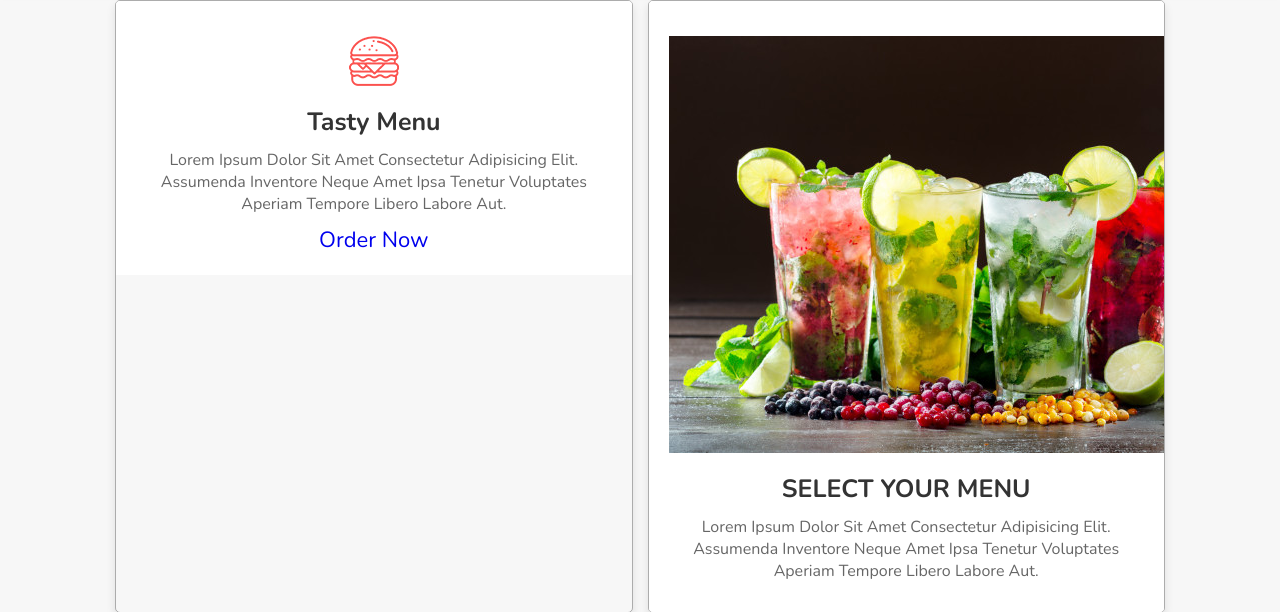
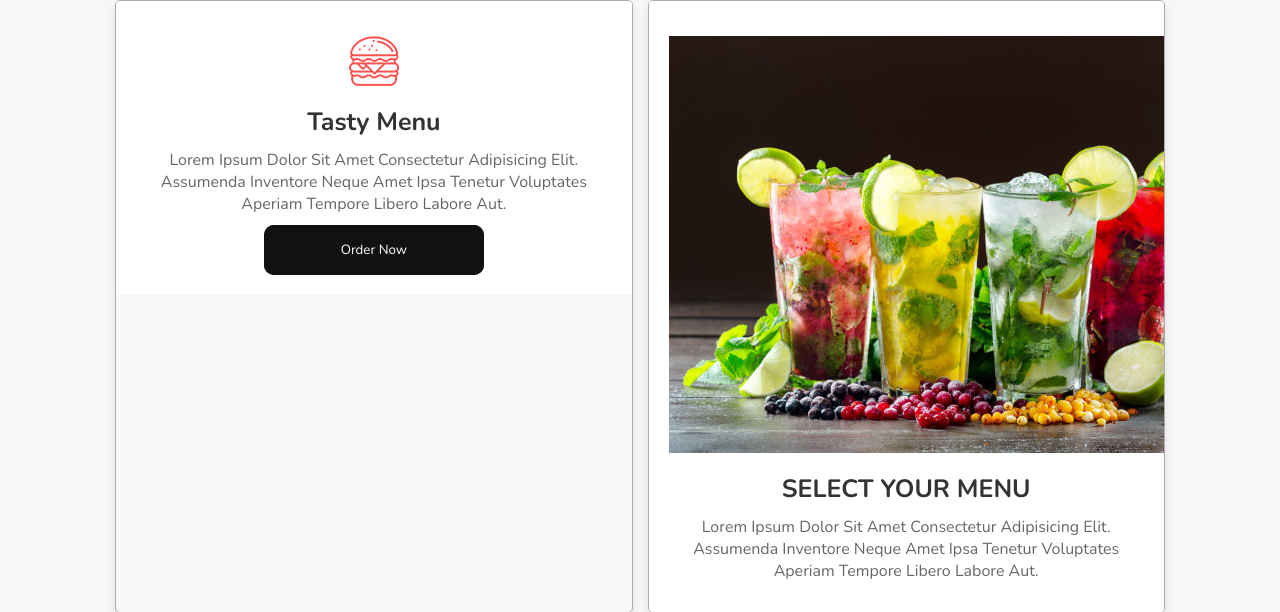
Before and after one commit to rahulanandapatil/gitintro, a Django app: page /shop/about/ in a window 1280 px wide. Shown: the part 87-699 px from the top of the page. Run offline with Django 4.2, Linux system fonts and the light colour scheme.

Commit message:
secondcommit

```diff
--- a/foodproject/foodapp/templates/foodapp/about.html
+++ b/foodproject/foodapp/templates/foodapp/about.html
@@ -1,5 +1,6 @@
 <!DOCTYPE html>
 <html lang="en">
+
 <head>
   <meta charset="UTF-8">
   <meta name="viewport" content="width=device-width, initial-scale=1.0">
@@ -15,56 +16,58 @@
 <style>
   @import url('https://fonts.googleapis.com/css2?family=Nunito:wght@200;300;400;600;700&display=swap');
 
-:root{
-  --red:#ff3838;
+  :root {
+    --red: #ff3838;
   }
 
-*{
+  * {
     font-family: 'Nunito', sans-serif;
-  margin:0; padding:0;
+    margin: 0;
+    padding: 0;
     box-sizing: border-box;
-  outline: none; border:none;
+    outline: none;
+    border: none;
     text-decoration: none;
     text-transform: capitalize;
-  transition:all .2s linear;
+    transition: all .2s linear;
   }
 
-*::selection{
-  background:var(--red);
-  color:#fff;
+  *::selection {
+    background: var(--red);
+    color: #fff;
   }
 
-html{
+  html {
     font-size: 62.5%;
     overflow-x: hidden;
     scroll-behavior: smooth;
     scroll-padding-top: 6rem;
   }
 
-body{
-  background:#f7f7f7;
+  body {
+    background: #f7f7f7;
   }
 
-section{
-  padding:2rem 9%;
+  section {
+    padding: 2rem 9%;
   }
 
-.heading{
+  .heading {
     text-align: center;
     font-size: 3.5rem;
-  padding:1rem;
-  color:#666;
+    padding: 1rem;
+    color: #666;
   }
 
-.heading span{
-  color:var(--red);
+  .heading span {
+    color: var(--red);
   }
 
-.btn{
+  .btn {
     display: inline-block;
-  padding:.8rem 3rem;
-  border:.2rem solid var(--red);
-  color:var(--red);
+    padding: .8rem 3rem;
+    border: .2rem solid var(--red);
+    color: var(--red);
     cursor: pointer;
     font-size: 1.7rem;
     border-radius: .5rem;
@@ -74,193 +77,263 @@ section{
     margin-top: 1rem;
   }
 
-.btn::before{
+  .btn::before {
     content: '';
     position: absolute;
-  top:0; right: 0;
-  width:0%;
-  height:100%;
-  background:var(--red);
+    top: 0;
+    right: 0;
+    width: 0%;
+    height: 100%;
+    background: var(--red);
     transition: .3s linear;
     z-index: -1;
   }
 
-.btn:hover::before{
-  width:100%;
+  .btn:hover::before {
+    width: 100%;
     left: 0;
   }
 
-.btn:hover{
-  color:#fff;
+  .btn:hover {
+    color: #fff;
   }
 
-header{
+  header {
     position: fixed;
-  top:0; left: 0; right:0;
+    top: 0;
+    left: 0;
+    right: 0;
     z-index: 1000;
     display: flex;
     align-items: center;
     justify-content: space-between;
-  background:#fff;
-  padding:2rem 9%;
-  box-shadow: 0 .5rem 1rem rgba(0,0,0,.1);
+    background: #fff;
+    padding: 2rem 9%;
+    box-shadow: 0 .5rem 1rem rgba(0, 0, 0, .1);
   }
 
-header .logo{
+  header .logo {
     font-size: 2.5rem;
     font-weight: bolder;
-  color:#666;
+    color: #666;
   }
 
-header .logo i{
+  header .logo i {
     padding-right: .5rem;
-  color:var(--red);
+    color: var(--red);
   }
 
-header .navbar a{
+  header .navbar a {
     font-size: 2rem;
     margin-left: 2rem;
-  color:#666;
+    color: #666;
   }
 
-header .navbar a:hover{
-  color:var(--red);
+  header .navbar a:hover {
+    color: var(--red);
   }
 
-#menu-bar{
+  #menu-bar {
     font-size: 3rem;
     cursor: pointer;
-  color:#666;
-  border:.1rem solid #666;
+    color: #666;
+    border: .1rem solid #666;
     border-radius: .3rem;
-  padding:.5rem 1.5rem;
+    padding: .5rem 1.5rem;
     display: none;
   }
-.home{
+
+  .home {
     display: flex;
     flex-wrap: wrap;
-  gap:1.5rem;
+    gap: 1.5rem;
     min-height: 100vh;
     align-items: center;
-  background:url(../images/home-bg.jpg) no-repeat;
+    background: url(../images/home-bg.jpg) no-repeat;
     background-size: cover;
     background-position: center;
   }
 
-.home .content{
-  flex:1 1 40rem;
+  .home .content {
+    flex: 1 1 40rem;
     padding-top: 6.5rem;
   }
 
-.home .image{
-  flex:1 1 40rem;
+  .home .image {
+    flex: 1 1 40rem;
   }
 
-.home .image img{
-  width:100%;
-  padding:1rem;
-  animation:float 3s linear infinite;
+  .home .image img {
+    width: 100%;
+    padding: 1rem;
+    animation: float 3s linear infinite;
   }
 
-@keyframes float{
-  0%, 100%{
+  @keyframes float {
+
+    0%,
+    100% {
       transform: translateY(0rem);
     }
-  50%{
+
+    50% {
       transform: translateY(3rem);
     }
   }
 
-.home .content h3{
+  .home .content h3 {
     font-size: 5rem;
-  color:#333;
+    color: #333;
   }
 
-.home .content p{
+  .home .content p {
     font-size: 1.7rem;
-  color:#666;
-  padding:1rem 0;
+    color: #666;
+    padding: 1rem 0;
   }
-.speciality .box-container{
+
+  .speciality .box-container {
     display: flex;
     flex-wrap: wrap;
-  gap:1.5rem;
+    gap: 1.5rem;
   }
 
-.speciality .box-container .box{
-  flex:1 1 30rem;
+  .speciality .box-container .box {
+    flex: 1 1 30rem;
     position: relative;
     overflow: hidden;
-  box-shadow: 0 .5rem 1rem rgba(0,0,0,.1);
-  border:.1rem solid rgba(0,0,0,.3);
+    box-shadow: 0 .5rem 1rem rgba(0, 0, 0, .1);
+    border: .1rem solid rgba(0, 0, 0, .3);
     cursor: pointer;
     border-radius: .5rem;
   }
 
-.speciality .box-container .box .image{
-  height:100%;
-  width:100%;
+  .speciality .box-container .box .image {
+    height: 100%;
+    width: 100%;
     object-fit: cover;
     position: absolute;
-  top:-100%; left:0;
+    top: -100%;
+    left: 0;
   }
 
-.speciality .box-container .box .content{
+  .speciality .box-container .box .content {
     text-align: center;
-  background:#fff;
-  padding:2rem;
+    background: #fff;
+    padding: 2rem;
   }
 
-.speciality .box-container .box .content img{
-  margin:1.5rem 0;
+  .speciality .box-container .box .content img {
+    margin: 1.5rem 0;
   }
 
-.speciality .box-container .box .content h3{
+  .speciality .box-container .box .content h3 {
     font-size: 2.5rem;
-  color:#333;
+    color: #333;
   }
 
-.speciality .box-container .box .content p{
+  .speciality .box-container .box .content p {
     font-size: 1.6rem;
-  color:#666;
-  padding:1rem 0;
+    color: #666;
+    padding: 1rem 0;
   }
 
-.speciality .box-container .box:hover .image{
-  top:0;
+  .speciality .box-container .box:hover .image {
+    top: 0;
   }
 
-.speciality .box-container .box:hover .content{
+  .speciality .box-container .box:hover .content {
     transform: translateY(100%);
   }
-a{
+
+  a {
     font-size: 2.2rem;
 
   }
-.footer{
-  background:#000;
+
+  .footer {
+    background: #000;
     text-align: center;
   }
 
-.footer .share{
+  .footer .share {
     display: flex;
-  gap:1.5rem;
+    gap: 1.5rem;
     justify-content: center;
     flex-wrap: wrap;
   }
 
-.footer .credit{
-  padding:2.5rem 1rem;
-  color:#fff;
+  .footer .credit {
+    padding: 2.5rem 1rem;
+    color: #fff;
     font-weight: normal;
     font-size: 2rem;
   }
 
-.footer .credit span{
-  color:var(--red);
+  .footer .credit span {
+    color: var(--red);
+  }
+  .glow-on-hover {
+    width: 220px;
+    height: 50px;
+    border: none;
+    outline: none;
+    color: #fff;
+    background: #111;
+    cursor: pointer;
+    position: relative;
+    z-index: 0;
+    border-radius: 10px;
 }
 
+.glow-on-hover:before {
+    content: '';
+    background: linear-gradient(45deg, #ff0000, #ff7300, #fffb00, #48ff00, #00ffd5, #002bff, #7a00ff, #ff00c8, #ff0000);
+    position: absolute;
+    top: -2px;
+    left:-2px;
+    background-size: 400%;
+    z-index: -1;
+    filter: blur(5px);
+    width: calc(100% + 4px);
+    height: calc(100% + 4px);
+    animation: glowing 20s linear infinite;
+    opacity: 0;
+    transition: opacity .3s ease-in-out;
+    border-radius: 10px;
+}
+
+.glow-on-hover:active {
+    color: #000
+}
+
+.glow-on-hover:active:after {
+    background: transparent;
+}
+
+.glow-on-hover:hover:before {
+    opacity: 1;
+}
+
+.glow-on-hover:after {
+    z-index: -1;
+    content: '';
+    position: absolute;
+    width: 100%;
+    height: 100%;
+    background: #111;
+    left: 0;
+    top: 0;
+    border-radius: 10px;
+}
+
+@keyframes glowing {
+    0% { background-position: 0 0; }
+    50% { background-position: 400% 0; }
+    100% { background-position: 0 0; }
+}
 </style>
+
 <body>
   {% load static %}
   <!-- header section starts  -->
@@ -295,8 +368,9 @@ a{
           <img src='{% static "foodapp/s-1.png" %}' alt="">
 
           <h3>Tasty Menu</h3>
-                <p>Lorem ipsum dolor sit amet consectetur adipisicing elit. Assumenda inventore neque amet ipsa tenetur voluptates aperiam tempore libero labore aut.</p>
-<a href="/shop/burgerlist">order now</a>
+          <p>Lorem ipsum dolor sit amet consectetur adipisicing elit. Assumenda inventore neque amet ipsa tenetur
+            voluptates aperiam tempore libero labore aut.</p>
+          <a href="/shop/burgerlist"><button class="glow-on-hover" type="button">order now</button></a>
         </div>
 
       </div>
@@ -307,7 +381,8 @@ a{
         <div class="content">
           <img src='{% static "foodapp/s-img-4.jpg" %}' alt="">
           <h3>SELECT YOUR MENU</h3>
-                <p>Lorem ipsum dolor sit amet consectetur adipisicing elit. Assumenda inventore neque amet ipsa tenetur voluptates aperiam tempore libero labore aut.</p>
+          <p>Lorem ipsum dolor sit amet consectetur adipisicing elit. Assumenda inventore neque amet ipsa tenetur
+            voluptates aperiam tempore libero labore aut.</p>
         </div>
       </div>
     </div>
--- a/foodproject/foodapp/templates/foodapp/burgerlist.html
+++ b/foodproject/foodapp/templates/foodapp/burgerlist.html
@@ -23,6 +23,7 @@
     margin-left: 560px;
     margin-right: 80px;
     margin-bottom: 30px;
+
   }
 
   .me-2 {
@@ -44,7 +45,8 @@
     <button type="button" class="btn btn-lg btn-danger add-btn" data-bs-toggle="popover" data-bs-html="true"
       id="popcart" title="Cart" data-bs-content="And here's some amazing content. It's very engaging. Right?">My
       Cart(<span id="cart">0</span>)</button>
-    <a href='/shop/checkout'><button class='btn btn-danger' id='checkout'>Checkout</button></a><button
+    <a href='/shop/checkoutbill'><button class='btn btn-danger' id='checkout'>Checkout</button></a>
+    <button
       class='btn btn-danger mx-2' onclick='clearCart()' id='clearCart'>Clear Cart</button>
     <form method="get" action="/shop/search" class="d-flex">
       <input class="form-control me-2" type="search" placeholder="Search" aria-label="Search" name="query" id="query">
--- /dev/null
+++ b/foodproject/foodapp/templates/foodapp/success.html
@@ -0,0 +1,2 @@
+<h1>Your order has been Places & reached in 30 min</h1>
+<h1>Thank You! For Ordering....</h1>
--- a/foodproject/foodapp/urls.py
+++ b/foodproject/foodapp/urls.py
@@ -8,7 +8,10 @@ urlpatterns = [
 
     path("contact/",views.contact,name="contact"),
     path("search/",views.search,name="search"),
-    path("checkout/",views.checkout,name="chekout"),
+    path("checkoutbill/",views.checkout,name="c"),
+    path("success/",views.success,name="s"),
+    path("show/",views.show,name="show"),
+    path("payment/",views.payment,name="sb"),
     path("register/",views.register,name="regis"),
     path("signin/",views.signin,name="signin"),
     path("signout/",views.signout,name="signout"),
--- a/foodproject/foodapp/views.py
+++ b/foodproject/foodapp/views.py
@@ -4,6 +4,8 @@ from django.contrib import messages
 from django.contrib.auth import authenticate, login, logout
 from .models import Product, Contact, Burger, Order
 from django.core.mail import send_mail
+import razorpay
+from django.views.decorators.csrf import csrf_exempt
 # Create your views here.
 
 
@@ -50,21 +52,42 @@ def checkout(request):
                       at=at, address=address, city=city, pay=pay)
         order.save()
 
-        return render(request, "foodapp/about.html")
 
-    return render(request, "foodapp/checkout.html")
+    return render(request, "foodapp/checkoutbill.html")
 
+def show(request):
+    return render(request,"foodapp/pay.html")
+
+def payment(request):
+
+    if request.method == "POST":
+
+        order_amt = 500
+        order_currency = 'INR'
+        client = razorpay.Client(
+            auth=('rzp_test_smMBODcmhfOHUa', 'ZdY5NyhcYnHGMaEOIzDjcSsN'))
+        payment = client.order.create(
+            {'order_amt': order_amt, 'order_currency': order_currency, 'payment_capture': '1'})
+        context = {'payment': payment}
+
+    return render(request, "foodapp/success.html",context)
+
+@csrf_exempt
+def success(request):
+    return render(request,"foodapp/success.html")
 
 def bugerlist(request):
     burger = Burger.objects.all()
 
     return render(request, "foodapp/burgerlist.html", {'burger': burger})
 
+
 def search(request):
     query = request.GET['query']
     burger = Burger.objects.filter(bur_name__icontains=query.lower())
-    params = {'burger':burger,'query':query}
-    return render(request,"foodapp/search.html", params)
+    params = {'burger': burger, 'query': query}
+    return render(request, "foodapp/search.html", params)
+
 
 def register(request):
     if request.method == 'POST':
```
Also changed, not shown: foodproject/foodapp/static/foodapp/style-switch.js (added, +7 -0 lines), foodproject/foodapp/templates/foodapp/checkoutbill.html (renamed from foodproject/foodapp/templates/foodapp/checkout.html, +19 -10 lines), foodproject/foodapp/templates/foodapp/index.html (+6 -4 lines), foodproject/foodapp/templates/foodapp/pay.html (added, +28 -0 lines), foodproject/db.sqlite3. Lines whose indentation alone changed are shown as unchanged.
